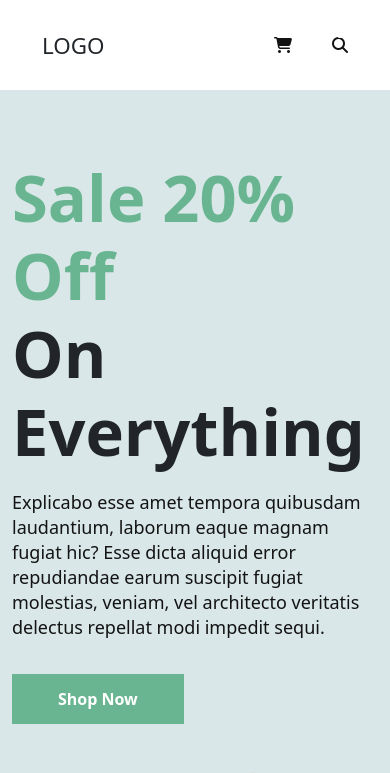
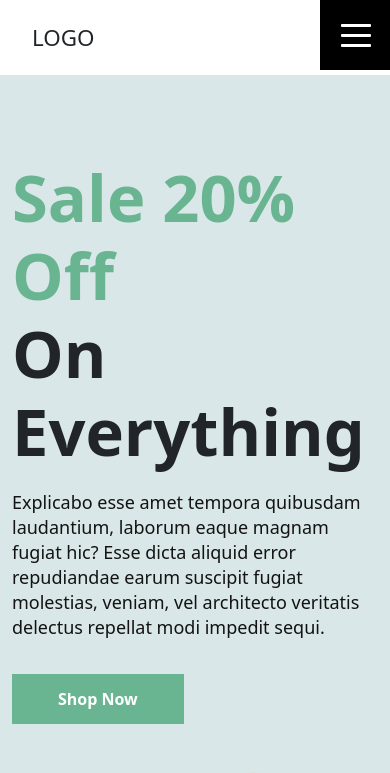
Before and after one commit to sahilvariya/E-commerce, a plain HTML site: page index.html in a window 390 px wide. Shown: the top 773 px of the page. Drawn offline with nearby package versions, Linux system fonts and the light colour scheme.

Commit message:
navbar change

```diff
--- a/style.css
+++ b/style.css
@@ -456,10 +456,11 @@ margin: 6px 0;
      position: absolute;
      top: 0;
      right: 0;
-     background: transparent;
-     height: 55px;
+     background: #000;
+     height: 70px;
      width: 70px;
 }
+
  @media only screen and (max-width: 800px) {
      .nav-mobile {
          display: block;
@@ -473,6 +474,7 @@ margin: 6px 0;
     }
      nav ul li {
          float: none;
+         display: block;
     }
      nav ul li a {
          padding: 15px;
@@ -485,6 +487,17 @@ margin: 6px 0;
      .navbar-dropdown {
          position: static;
 }
+.navigation{
+    padding: 0;
+}
+.brand{
+        position: fixed;
+    top: 10px;
+}
+.additional{
+    display: none;
+}
+}
  @media screen and (min-width:800px) {
      .nav-list {
          display: block !important;
@@ -492,10 +505,10 @@ margin: 6px 0;
 }
  #navbar-toggle {
      position: absolute;
-     left: 18px;
-     top: 15px;
-     cursor: pointer;
-     padding: 10px 35px 16px 0px;
+    left: 21px;
+    top: 24px;
+    cursor: pointer;
+    padding: 10px 35px 16px 0px;
 }
  #navbar-toggle span, #navbar-toggle span:before, #navbar-toggle span:after {
      cursor: pointer;
```
